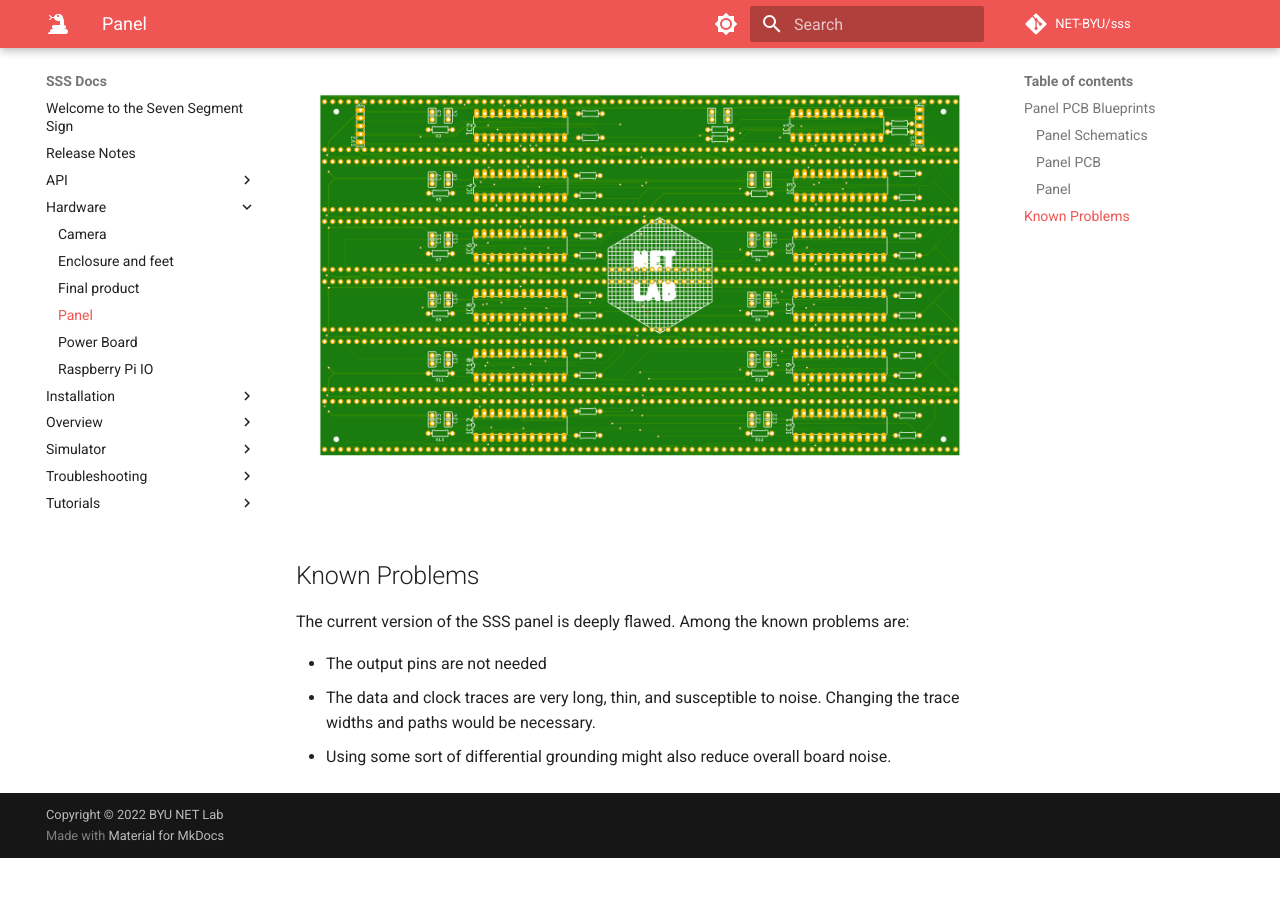
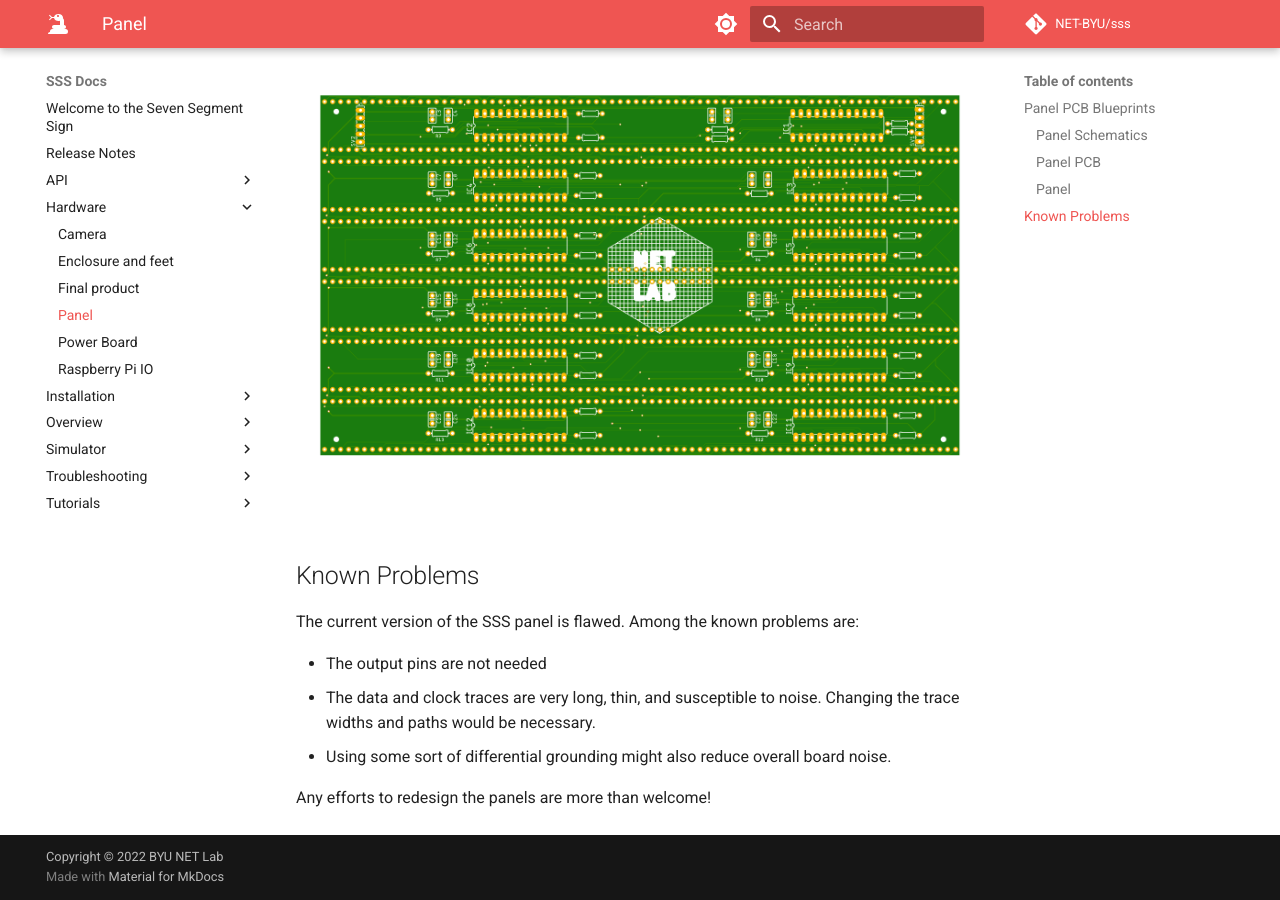
Before and after one commit to NET-BYU/sss, an MkDocs documentation site: the page built from docs/Hardware/Panel.md, in a window 1280 px wide and 900 px high, scrolled down 2423 px. Built offline with MkDocs 1.6.1 and Material for MkDocs 9.7.7, drawn with Linux system fonts in a browser that asks for light colours; comment, search, counter and statistics services are not loaded; before the commit the page ends 3281 px from its top, so only the background shows below that.

```diff
--- a/docs/Hardware/Panel.md
+++ b/docs/Hardware/Panel.md
@@ -32,8 +32,10 @@ This is the back view of manufactured panel. Note that the SV1 input from the [p
 
 ## Known Problems
 
-The current version of the SSS panel is deeply flawed. Among the known problems are:
+The current version of the SSS panel is flawed. Among the known problems are:
 
  - The output pins are not needed
  - The data and clock traces are very long, thin, and susceptible to noise. Changing the trace widths and paths would be necessary.
  - Using some sort of differential grounding might also reduce overall board noise.
+
+ Any efforts to redesign the panels are more than welcome!
```
Also changed, not shown: docs/Hardware/Final product.md (+11 -0 lines), 3 other files.
